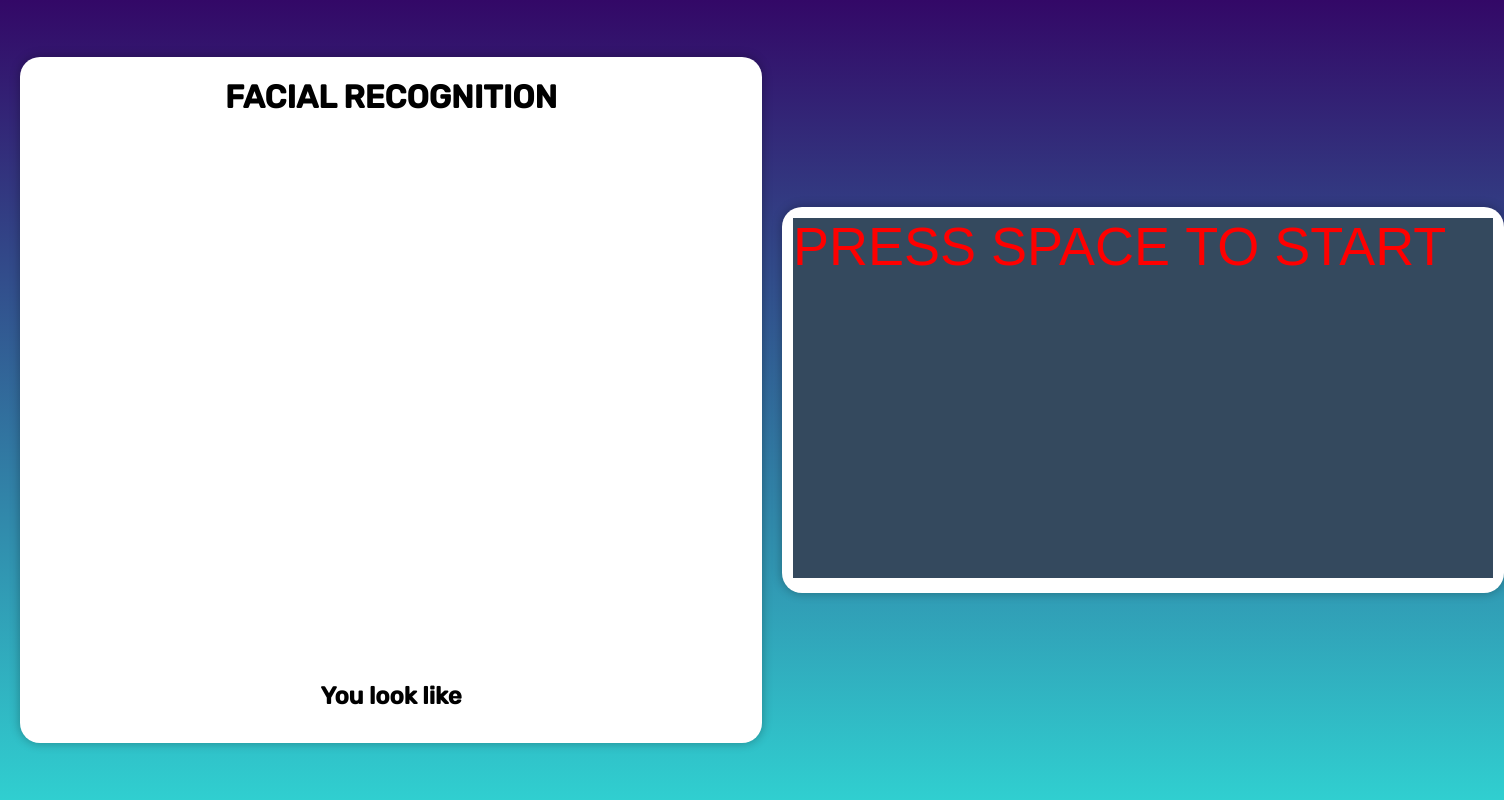
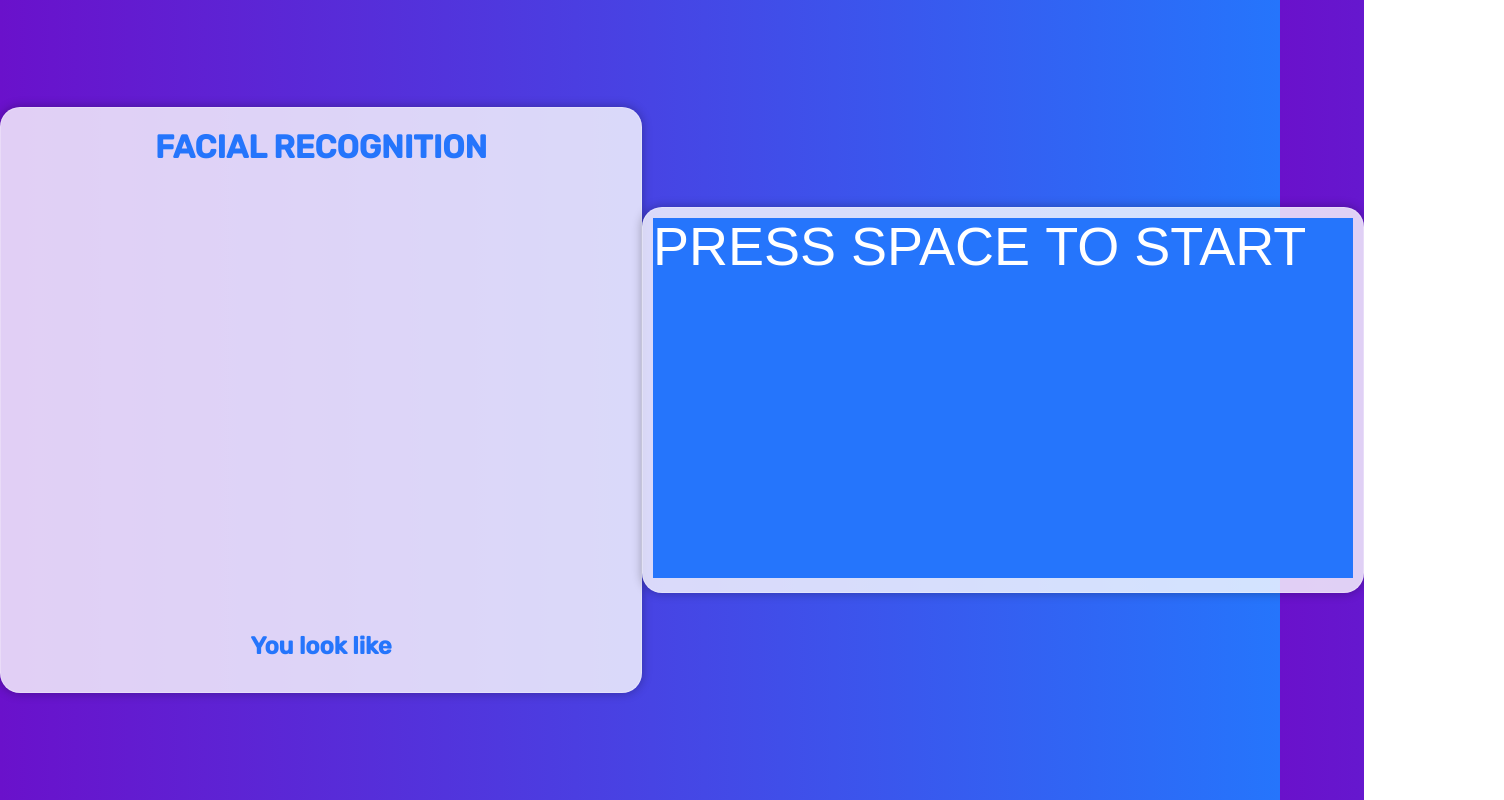
Before and after one commit to Jony-Tech/project-uni, a plain HTML site: page index.html in a window 1280 px wide. Shown: the whole page, 1504 px wide, since content can reach past the window. Drawn offline with Linux system fonts and the light colour scheme; no server answers.

Commit message:
ready-styles

```diff
--- a/index.html
+++ b/index.html
@@ -21,7 +21,7 @@
         <div class="info-section-video">
           <h1>FACIAL RECOGNITION</h1>
           <div class="videoC">
-            <video id="video" autoplay muted width="720" height="540"></video>
+            <video id="video" autoplay muted width="620" height="440"></video>
           </div>
           <div class="section-info">
             <h2>You look like</h2>
--- a/script.js
+++ b/script.js
@@ -62,15 +62,6 @@ elVideo.addEventListener('play', async() => {
         },100);
 
     })
-    function getExpresionesInfo(expresiones) {
-    // Convierte el objeto de expresiones en una cadena legible
-    const expresionesArray = Object.entries(expresiones).map(([expresion, probabilidad]) => {
-        return `${expresion}: ${Math.round(probabilidad * 100)}`;
-    });
-
-    // Combina las expresiones en una cadena
-    return expresionesArray.join(', ');
-    }
     function printHtml(expressions){
         let emotion = '';
         let valueEmotion = 0
@@ -84,4 +75,3 @@ elVideo.addEventListener('play', async() => {
         return `${Math.round(valueEmotion * 100)}% ${emotion}`
     }
 })
-//neutral: 96%, happy: 2%, sad: 0%, angry: 1%, fearful: 0%, disgusted: 0%, surprised: 0%
--- a/src/main.js
+++ b/src/main.js
@@ -13,7 +13,7 @@ const config = {
 
     // OBLIGATORIO
     type: Phaser.AUTO, // WEBGL O CANVAS O AUTOMATICO
-    backgroundColor: '#34495E', // FONDO DEL LIENZO
+    backgroundColor: '#2575fc', // FONDO DEL LIENZO
     scale: {
         width: 700, // TAMAÑO DEL LIENZO
         height: 360,
@@ -25,7 +25,7 @@ const config = {
     // INFORMACIÓN DE LA CONSOLA
     banner: {
         hidePhaser: true, // OCULTAR TEXTO DE PHASER EN CONSOLA
-        text: '#000000', // CAMBIAR COLOR DEL TEXTO DEL TITULO DEL JUEGO EN CONSOLA
+        text: '#ffffff', // CAMBIAR COLOR DEL TEXTO DEL TITULO DEL JUEGO EN CONSOLA
          // PALETA DE COLORES DE ADORNO EN CONSOLA
         background: [
             'red',
--- a/src/scenes/Intro.js
+++ b/src/scenes/Intro.js
@@ -21,7 +21,7 @@ class Intro extends Phaser.Scene {
     create() {
 
 
-        this.introText = this.add.text(0,0,"PRESS SPACE TO START", { fontStyle: 'strong', align: 'right', font: '54px Arial', fill: 'red' });
+        this.introText = this.add.text(0,0,"PRESS SPACE TO START", { fontStyle: 'strong', align: 'right', font: '54px Arial', fill: 'white' });
 
         // CREATE KEYBOARD CURSOS
         this.cursors = this.input.keyboard.createCursorKeys();
--- a/style.css
+++ b/style.css
@@ -4,39 +4,41 @@
     box-sizing: border-box;
 }
 body{
-    background-image: linear-gradient(to top, #30cfd0 0%, #330867 100%);
+    background-image: linear-gradient(to right, #6a11cb 0%, #2575fc 100%);
     height: 100vh;
     font-family: 'Rubik', sans-serif;
 }
-.all{
+.all {
     display: flex;
+    justify-content: space-evenly;
 }
+
 h1{
     text-align: center;
     padding: 10px 0px 15px 0px;
-    color: #000000;
+    color: #2575fc;
 }
 h2{
     padding: 7px;
+    color: #2575fc;
 }
 p{
-    color: #000000;
+    color: #6a11cb;
     padding-bottom: 5px;
+    font-size: 25px;
 }
 .videoC canvas{
     position: absolute;
-    margin-left: -720px;
+    margin-left: -620px;
 }
 .section-video{
     display: flex;
     justify-content: center;
     align-items: center;
     height: 100vh;
-    padding: 20px;
 }
 .info-section-video, .videogame{
-    background-color: #ffffff;
-    /* backdrop-filter: blur(15px); */
+    background-color: rgba(255, 255, 255, .8);
     border: 1px solid rgba(255, 255, 255, .25);
     border-radius: 20px;
     box-shadow: 0 0 10px 1px rgba(0, 0, 0, 0.25);
```
